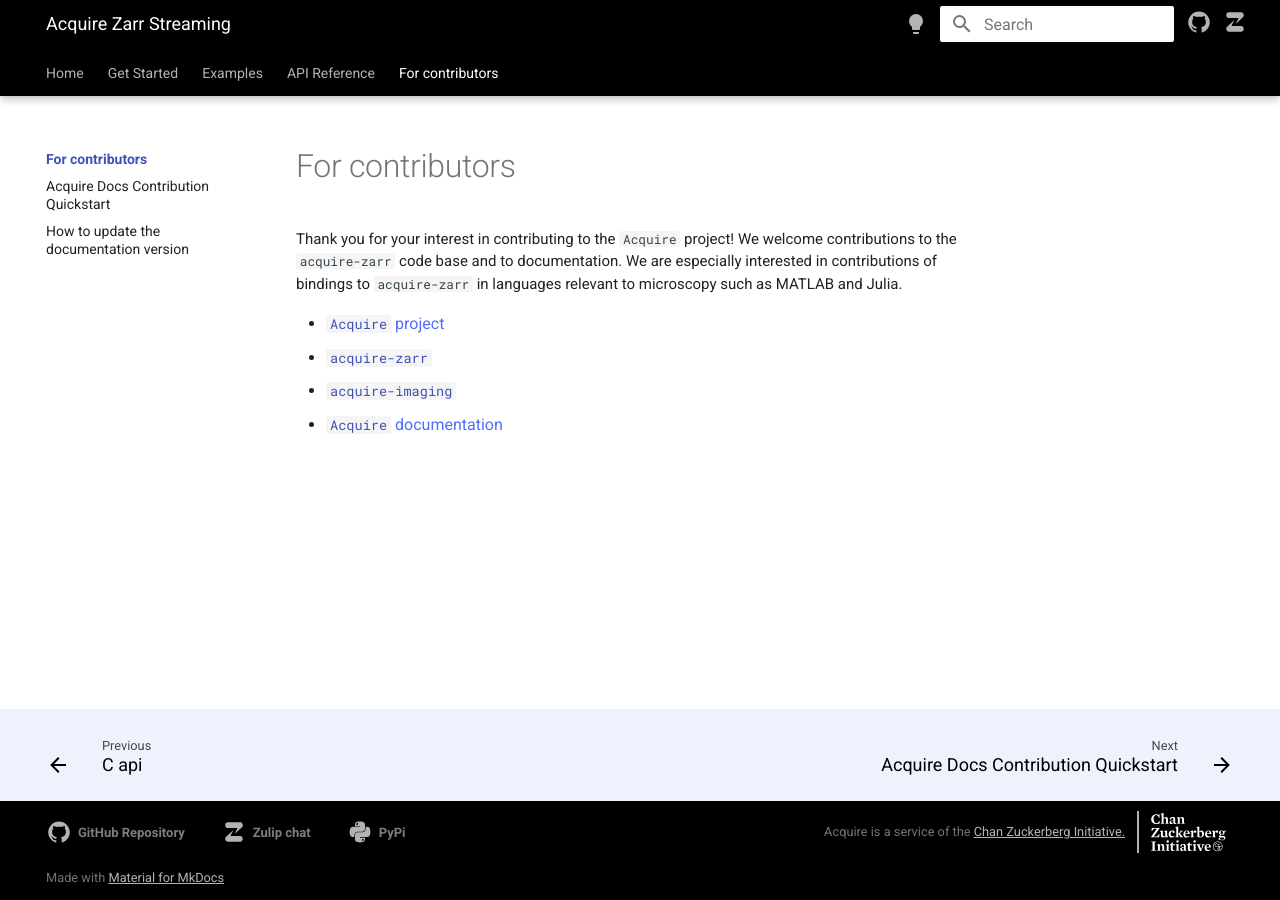
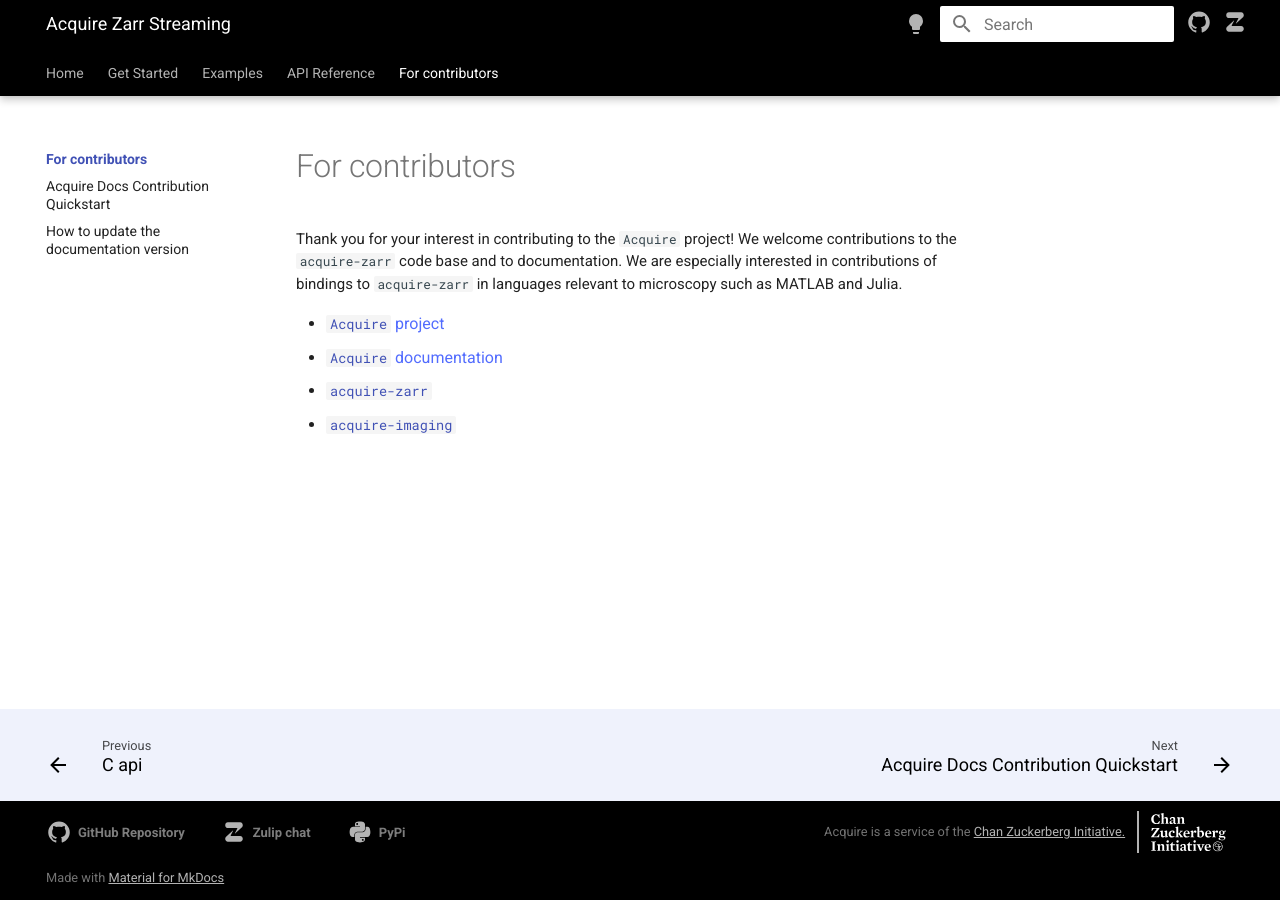
Before and after one commit to melissawm/acquire-docs, an MkDocs documentation site: the page built from docs/for_contributors/index.md, in a window 1280 px wide. Built offline with MkDocs 1.6.1 and Material for MkDocs 9.7.7, drawn with Linux system fonts in a browser that asks for light colours; nearby versions of some CDN libraries; comment, search, counter and statistics services are not loaded.

```diff
--- a/docs/for_contributors/index.md
+++ b/docs/for_contributors/index.md
@@ -5,6 +5,6 @@ code base and to documentation. We are especially interested in contributions of
 relevant to microscopy such as MATLAB and Julia.
 
 - [`Acquire` project](https://github.com/acquire-project)
+- [`Acquire` documentation](https://github.com/acquire-project/acquire-docs)
 - [`acquire-zarr`](https://github.com/acquire-project/acquire-zarr)
 - [`acquire-imaging`](https://github.com/acquire-project/acquire-python)
-- [`Acquire` documentation](https://github.com/acquire-project/acquire-docs)
```
